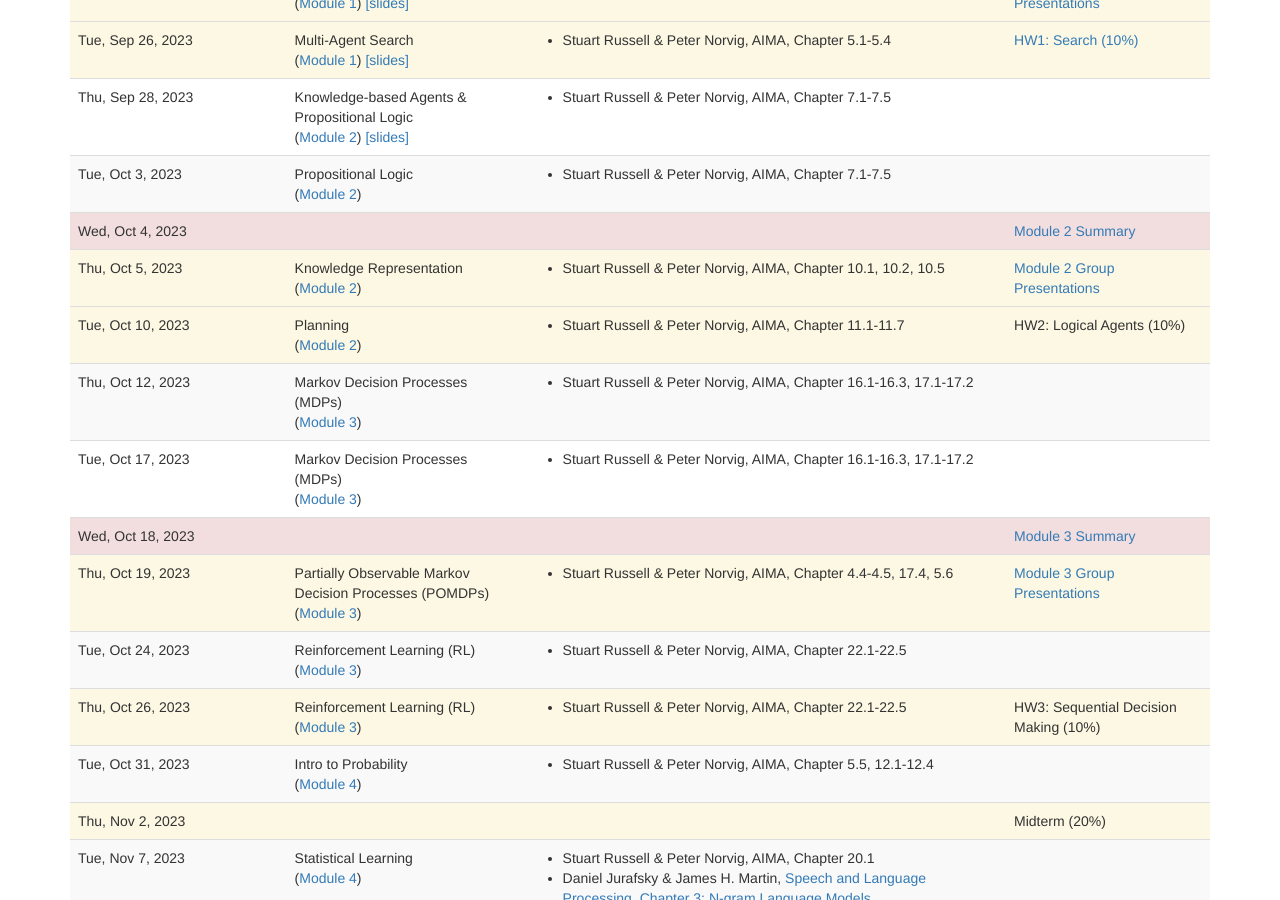
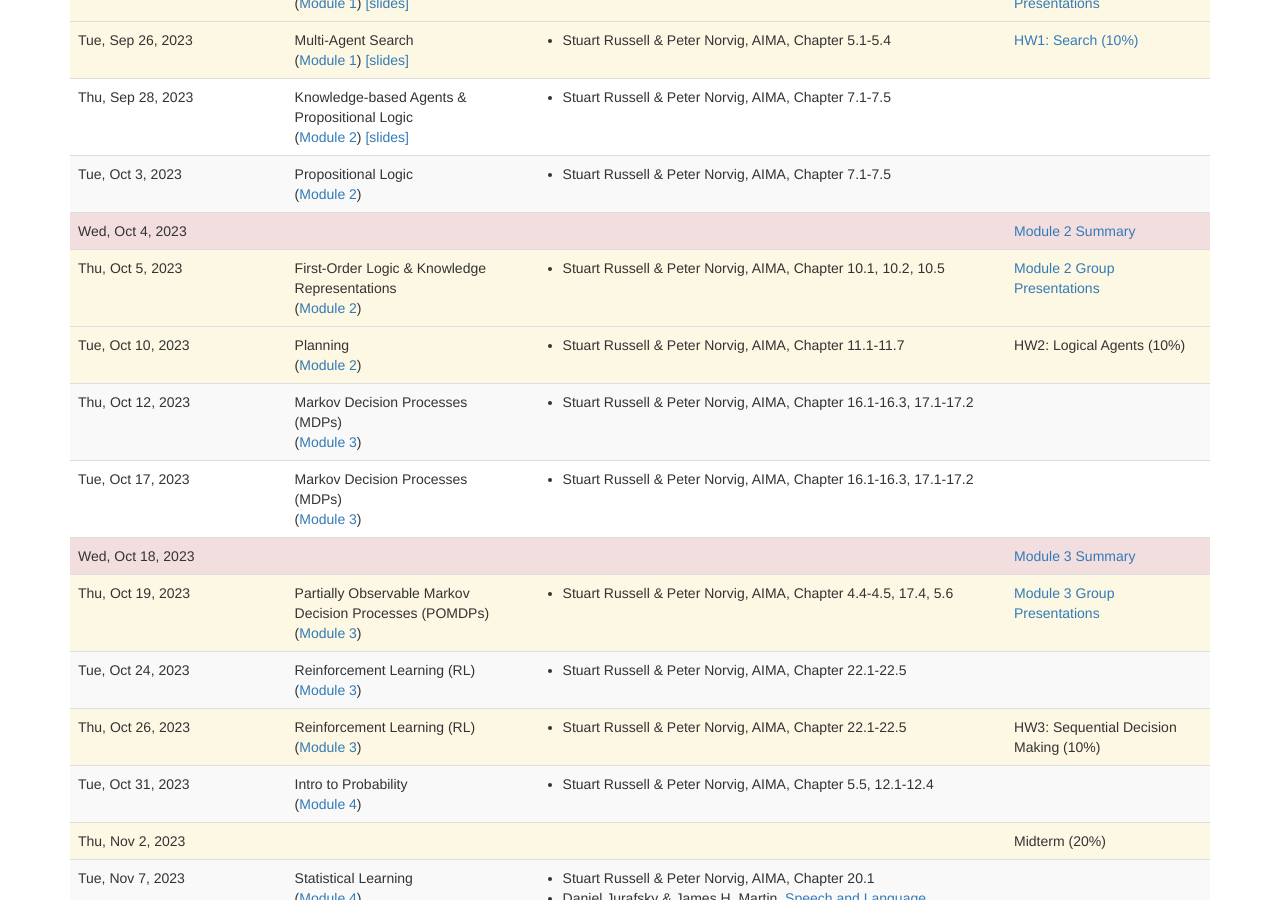
Before and after one commit to lara-martin/Principles-of-AI, a Jekyll site: the page built from lectures.md, in a window 1280 px wide and 900 px high, scrolled down 689 px. Built offline with Jekyll 4.4.1, drawn with Linux system fonts in a browser that asks for light colours; nearby versions of some CDN libraries; a script that is not in the unit is left out.

Commit message:
updated 10/5 lecture

```diff
--- a/_data/lectures.yaml
+++ b/_data/lectures.yaml
@@ -96,7 +96,7 @@
       url: presentations.html
 -
   date: 2023-10-05
-  title: Knowledge Representation
+  title: First-Order Logic & Knowledge Representations
   type: deadline
   homework_due:
     -
```
